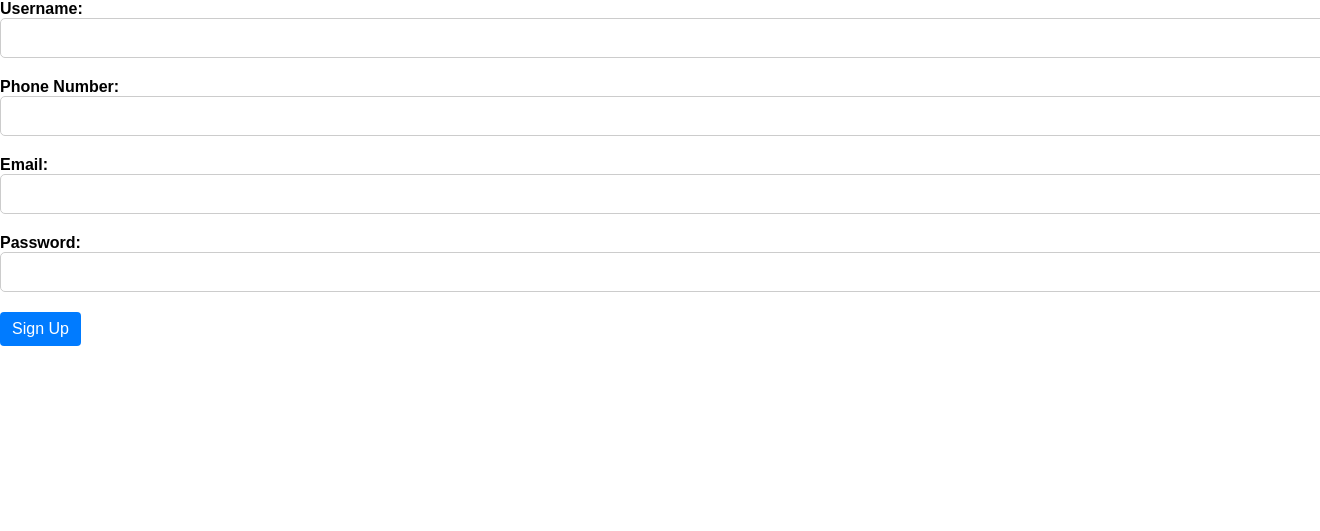
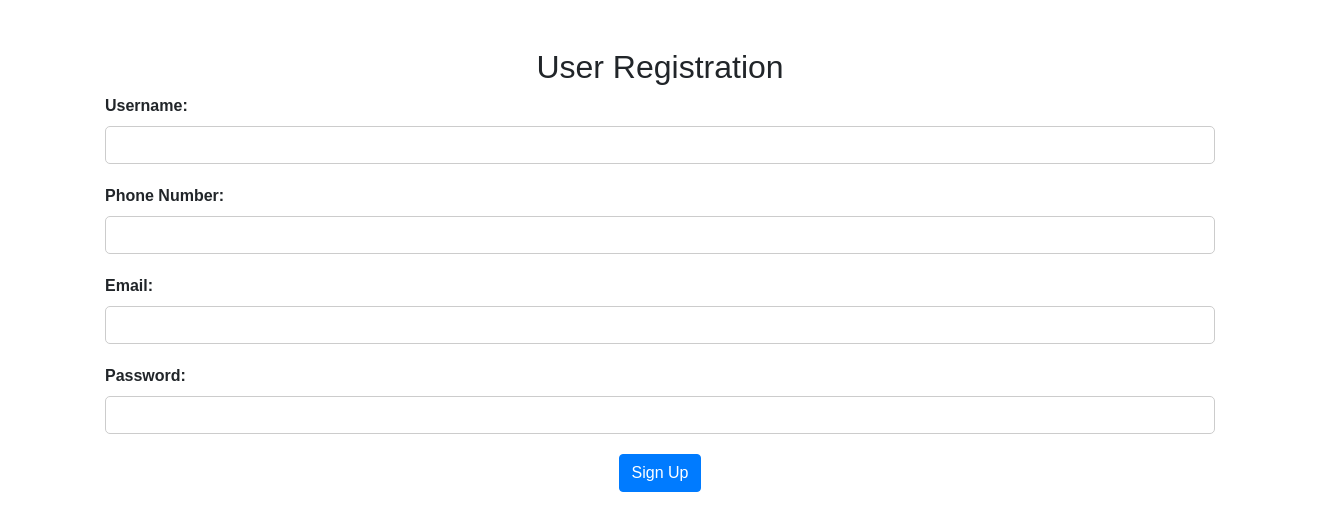
Before and after one commit to jalpa710p/excel1, a Django app: page /form/ in a window 1320 px wide; the page is wider, and only the part inside the window is pictured. Shown: the top 531 px of that part. Run offline with Django 4.2, Linux system fonts and the light colour scheme; some libraries are stand-ins or nearby versions.

Commit message:
form update

```diff
--- a/templates/form.html
+++ b/templates/form.html
@@ -4,28 +4,41 @@
     <meta charset="UTF-8">
     <meta name="viewport" content="width=device-width, initial-scale=1.0">
     <title>User Registration Form</title>
+    <!-- Bootstrap CSS -->
+    <link rel="stylesheet" href="https://stackpath.bootstrapcdn.com/bootstrap/4.5.2/css/bootstrap.min.css">
+    <!-- Custom CSS (optional) -->
     <link rel="stylesheet" href="/static/css.css">
 </head>
 <body>
+    <div class="container mt-5">
+        <h2 class="text-center">User Registration</h2>
         <form action="#" method="post">
             {% csrf_token %}
             <div class="form-group">
                 <label for="username">Username:</label>
-            <input type="text" id="username" name="username" required>
+                <input type="text" id="username" name="username" class="form-control" required>
             </div>
             <div class="form-group">
                 <label for="phone">Phone Number:</label>
-            <input type="tel" id="phone" name="phone_number" required>
+                <input type="tel" id="phone" name="phone_number" class="form-control" required>
             </div>
             <div class="form-group">
                 <label for="email">Email:</label>
-            <input type="email" id="email" name="email" required>
+                <input type="email" id="email" name="email" class="form-control" required>
             </div>
             <div class="form-group">
                 <label for="password">Password:</label>
-            <input type="password" id="password" name="password" required>
+                <input type="password" id="password" name="password" class="form-control" required>
             </div>
-        <a href = "{% url 'e_otp' %}"><button type="submit">Sign Up</button></a>
+            <div class="text-center">
+                <a href="{% url 'e_otp' %}" class="btn btn-primary">Sign Up</a>
+            </div>
         </form>
+    </div>
+
+    <!-- Bootstrap JS and dependencies -->
+    <script src="https://code.jquery.com/jquery-3.5.1.slim.min.js"></script>
+    <script src="https://cdn.jsdelivr.net/npm/@popperjs/core@2.9.3/dist/umd/popper.min.js"></script>
+    <script src="https://stackpath.bootstrapcdn.com/bootstrap/4.5.2/js/bootstrap.min.js"></script>
 </body>
 </html>
```
Lines whose indentation alone changed are shown as unchanged.
